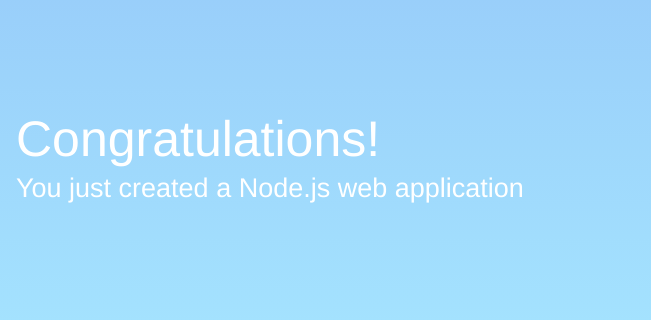
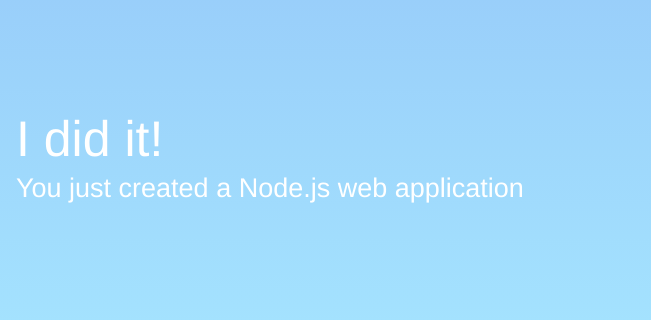
Before and after one commit to cifcloud/My-First-Project, a website: page public/index.html in a window 1280 px wide. Shown: the part 171-491 px from the top of the page, 629-1280 px from the left. Drawn offline with Linux system fonts and the light colour scheme.

Commit message:
Doing tutorial

```diff
--- a/public/index.html
+++ b/public/index.html
@@ -58,7 +58,7 @@
         <div class="message">
             <a class="twitter-link" href="http://twitter.com/home/?status=I%20created%20a%20project%20with%20AWS%20CodeStar!%20%23AWS%20%23AWSCodeStar%20https%3A%2F%2Faws.amazon.com%2Fcodestar"><img src="assets/img/tweet.svg" /></a>
             <div class="text">
-                <h1>Congratulations!</h1>
+                <H1>I did it!</H1>
                 <h2>You just created a Node.js web application</h2>
             </div>
         </div>
```
